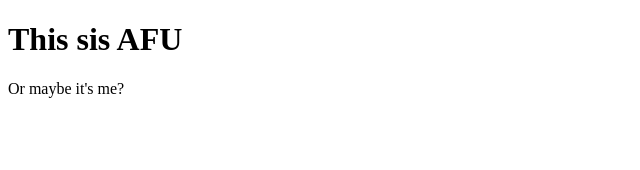
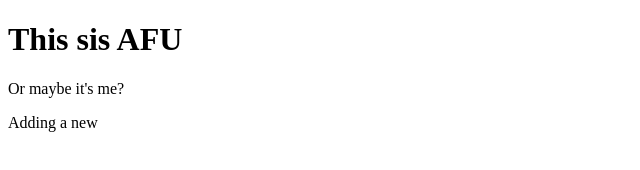
Before and after one commit to MarcGranier/HTML-CSS-Javascript, a plain HTML site: page index.html in a window 1280 px wide. Shown: the whole page, without its empty margins (0-640 px from the left). Drawn offline with Linux system fonts and the light colour scheme.

Commit message:
Second commit

```diff
--- a/index.html
+++ b/index.html
@@ -9,5 +9,6 @@
 <body>
   <h1>This sis AFU</h1>
   <p>Or maybe it's me?</p>
+  <p>Adding a new <paragraph>
 </body>
 </html>
```
